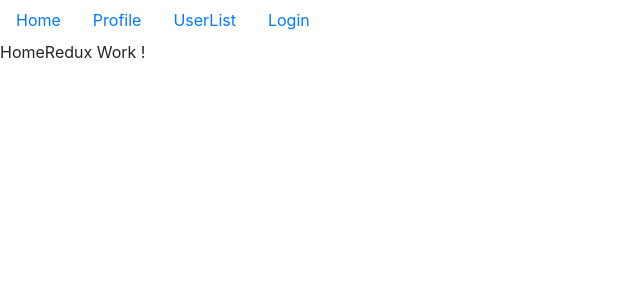
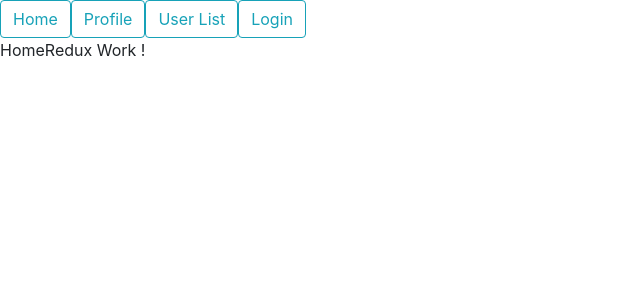
Before and after one commit to apiwathantrakool/React_Authorization, a React (Create React App) app in the folder my-app/: page / in a window 1280 px wide. Shown: the top 300 px of the page, without its empty margins (0-640 px from the left). Built offline with nearby package versions, Linux system fonts and the light colour scheme.

Commit message:
Update Nav.

```diff
--- a/my-app/src/Components/nav.js
+++ b/my-app/src/Components/nav.js
@@ -1,6 +1,6 @@
 import React, { Component } from 'react'
-import { Nav, NavItem, NavLink } from 'reactstrap';
-import { Link } from 'react-router-dom';
+import { Nav, NavItem, Button } from 'reactstrap';
+import { NavLink } from 'react-router-dom';
 
 class nav extends Component {
 
@@ -9,16 +9,24 @@ class nav extends Component {
             <div>
                 <Nav>
                     <NavItem>
-                        <NavLink><Link to="/">Home</Link></NavLink>
+                        <NavLink to="/">
+                            <Button outline color="info">Home</Button>
+                        </NavLink>
                     </NavItem>
                     <NavItem>
-                        <NavLink><Link to="/profile">Profile</Link></NavLink>
+                        <NavLink to="/profile">
+                            <Button outline color="info">Profile</Button>
+                        </NavLink>
                     </NavItem>
                     <NavItem>
-                        <NavLink><Link to="/user">UserList</Link></NavLink>
+                        <NavLink to="/user">
+                            <Button outline color="info">User List</Button>
+                        </NavLink>
                     </NavItem>
                     <NavItem>
-                        <NavLink><Link to="/login">Login</Link></NavLink>
+                        <NavLink to="/login">
+                            <Button outline color="info">Login</Button>
+                        </NavLink>
                     </NavItem>
                 </Nav>
             </div>
```
